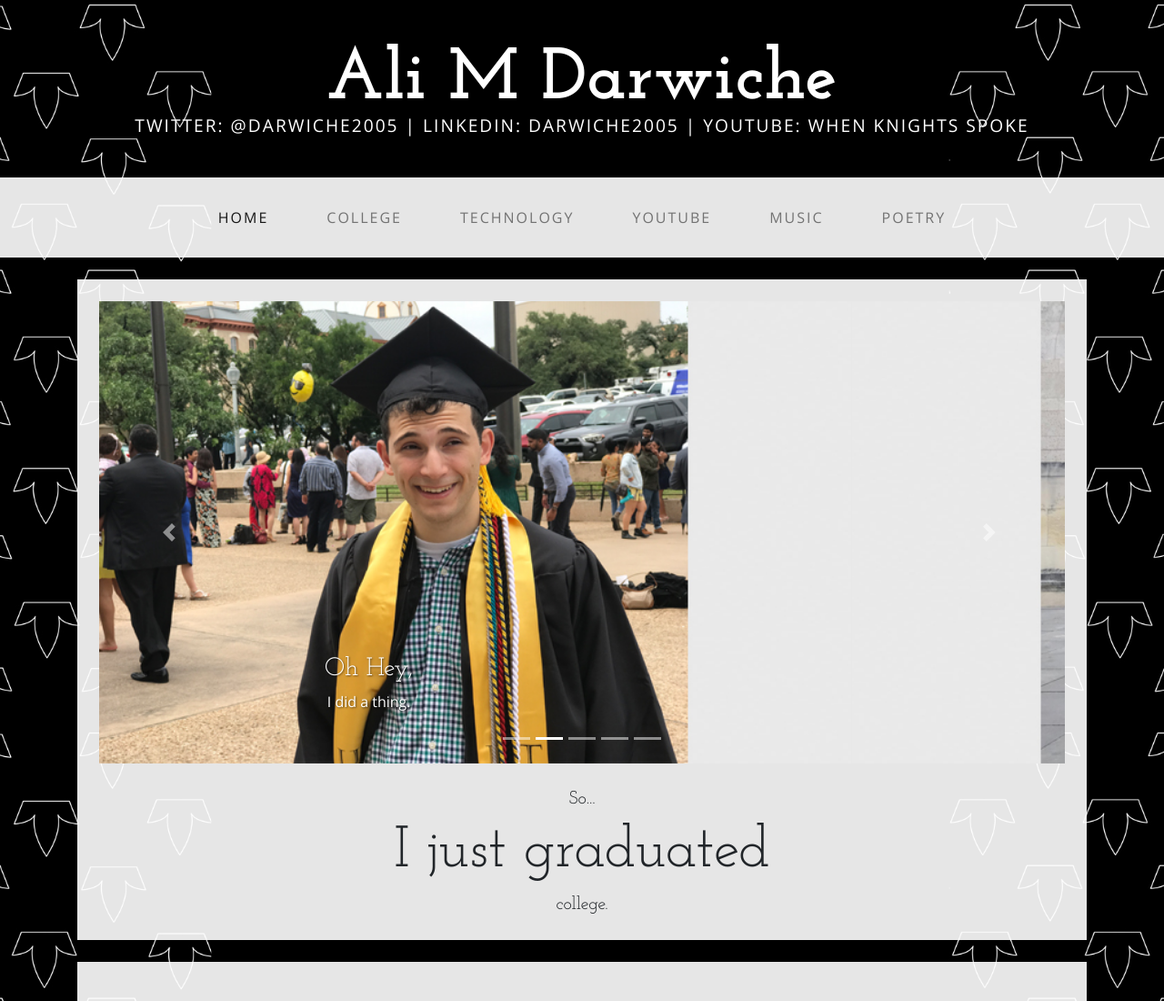
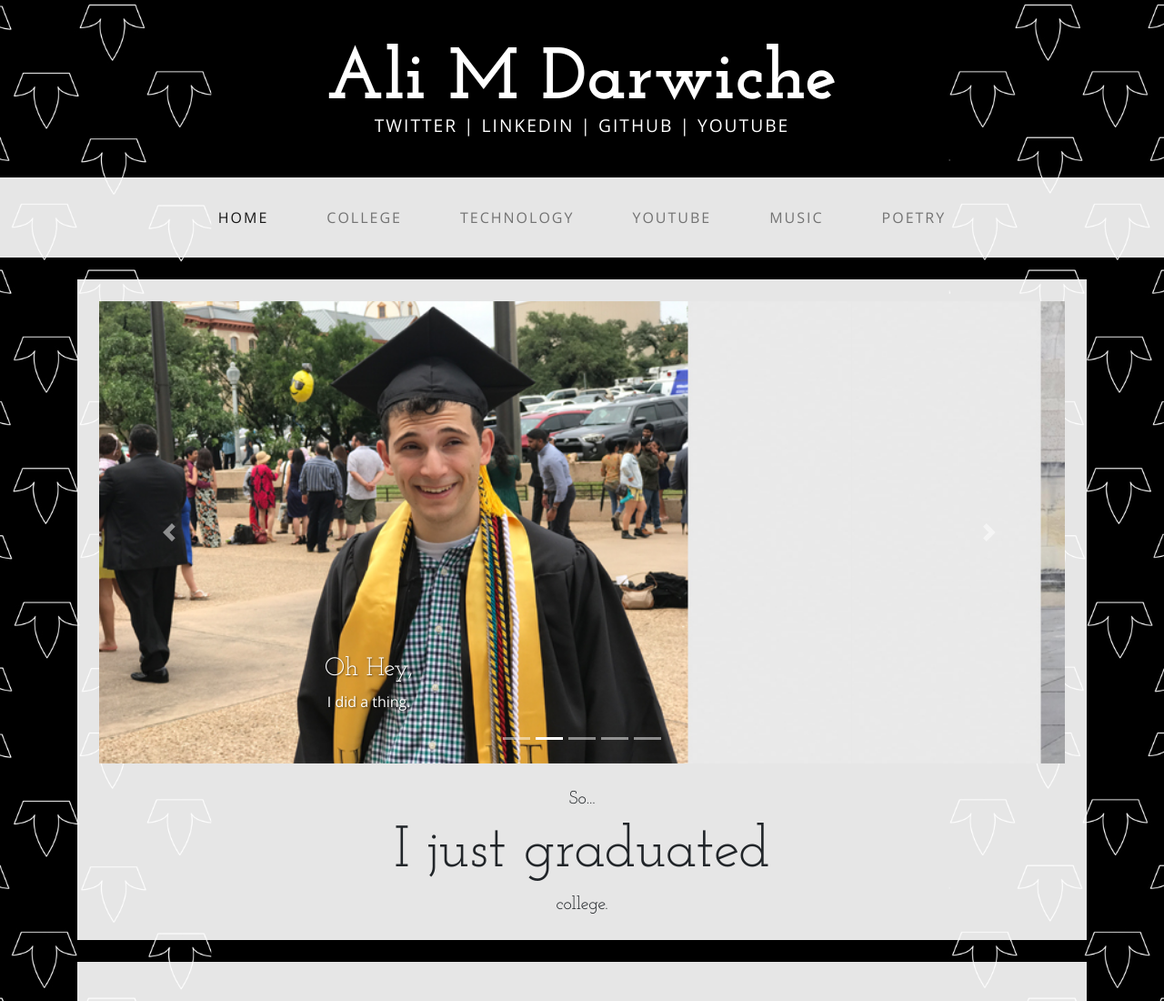
Before and after one commit to alidarwiche/alidarwiche.com, a plain HTML site: page index.html in a window 1280 px wide. Shown: the top 1100 px of the page at 91% size. Drawn offline with nearby package versions, Linux system fonts and the light colour scheme.

```diff
--- a/index.html
+++ b/index.html
@@ -27,7 +27,7 @@
 <body>
 
     <div class="tagline-upper text-center text-heading text-shadow text-white mt-5 d-none d-lg-block">Ali M Darwiche</div>
-    <div class="tagline-lower text-center text-expanded text-shadow text-uppercase text-white mb-5 d-none d-lg-block">Twitter: @Darwiche2005 | LinkedIn: darwiche2005 | YouTube: When Knights Spoke</div>
+    <div class="tagline-lower text-center text-expanded text-shadow text-uppercase text-white mb-5 d-none d-lg-block">Twitter | LinkedIn | GitHub | YouTube</div>
 
     <!-- Navigation -->
     <nav class="navbar navbar-expand-lg navbar-light bg-faded py-lg-4">
```
